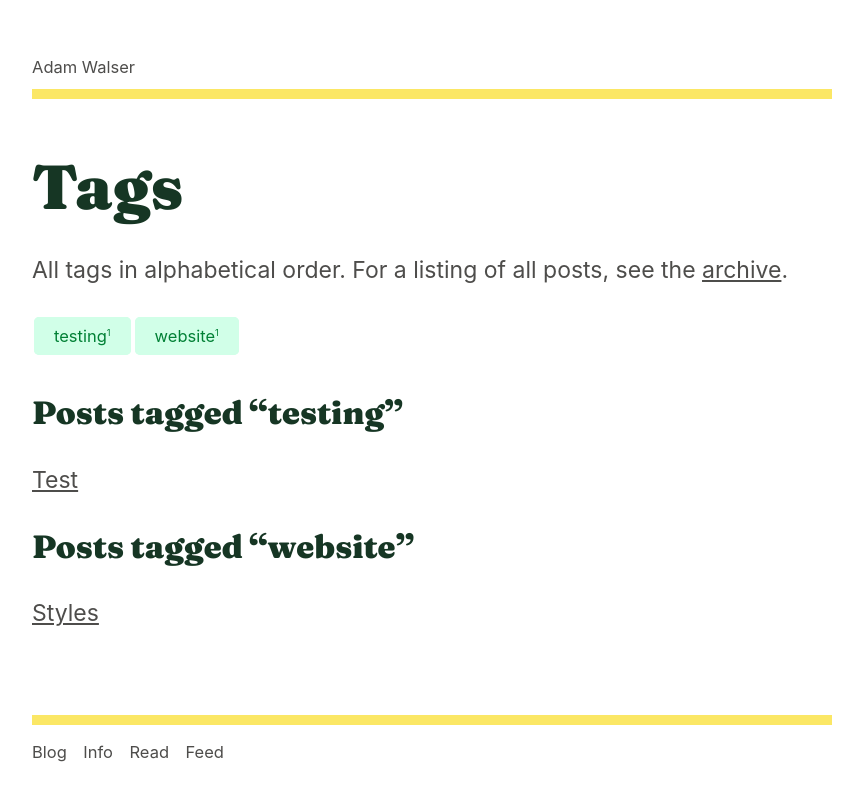
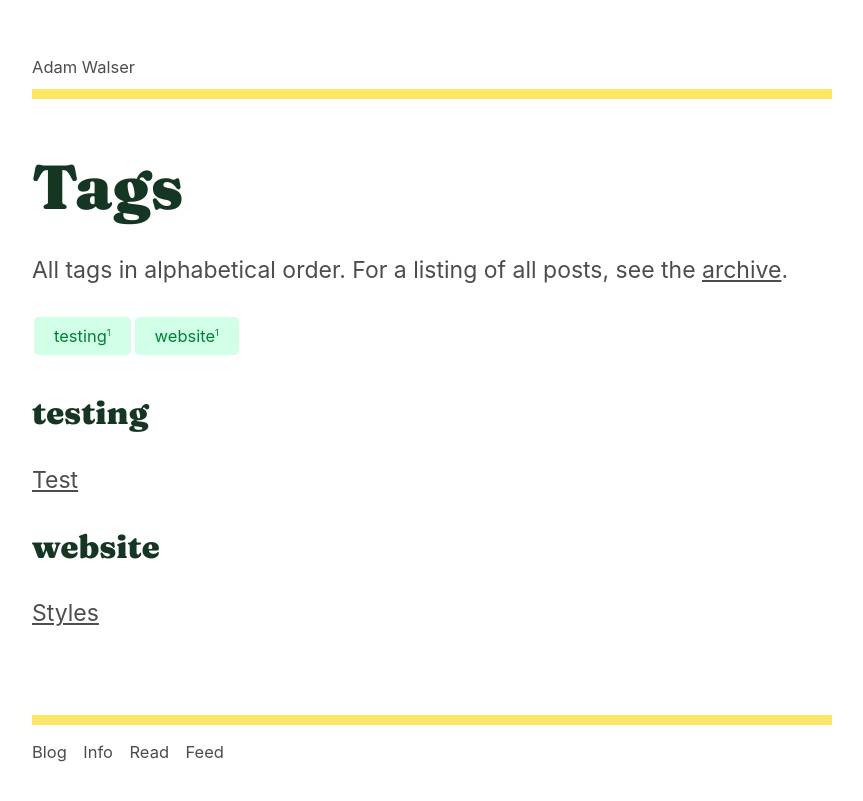
Before and after one commit to ajpwalser/ajpwalser.github.io, a Jekyll site: the page built from tags.html, in a window 1280 px wide. Shown: the top 801 px of the page, without its empty margins (208-1071 px from the left). Built offline with Jekyll 4.4.1, drawn with Linux system fonts in a browser that asks for light colours; some web fonts are replaced.

Commit message:
Update tags.html

```diff
--- a/tags.html
+++ b/tags.html
@@ -18,7 +18,7 @@ description: Tag directory
    </ul>
    {% for item in (0..site.tags.size) %}{% unless forloop.last %}
    {% capture this_word %}{{ tag_words[item] | strip_newlines }}{% endcapture %}
-   <h3 class="tags" id="{{ this_word | cgi_escape }}">Posts tagged “{{ this_word }}”</h3>
+   <h3 class="tags" id="{{ this_word | cgi_escape }}">{{ this_word }}</h3>
    <ul class="headline">
       {% for post in site.tags[this_word] %}{% if post.title != null %}
       <li>
```
